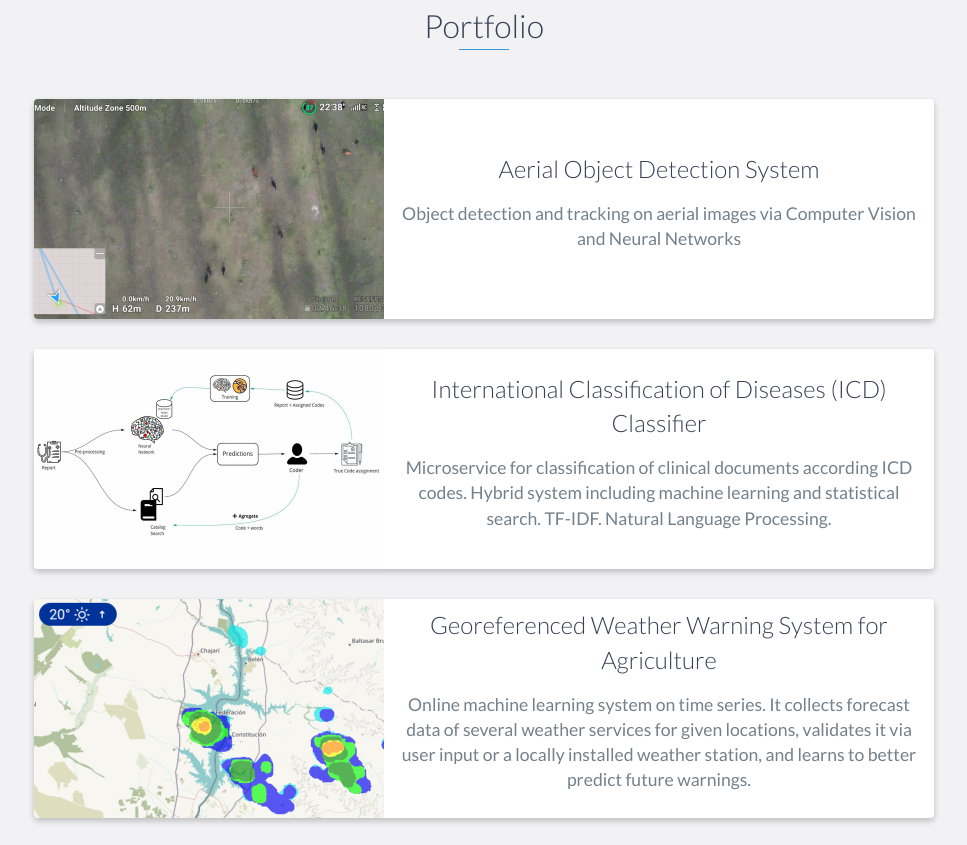
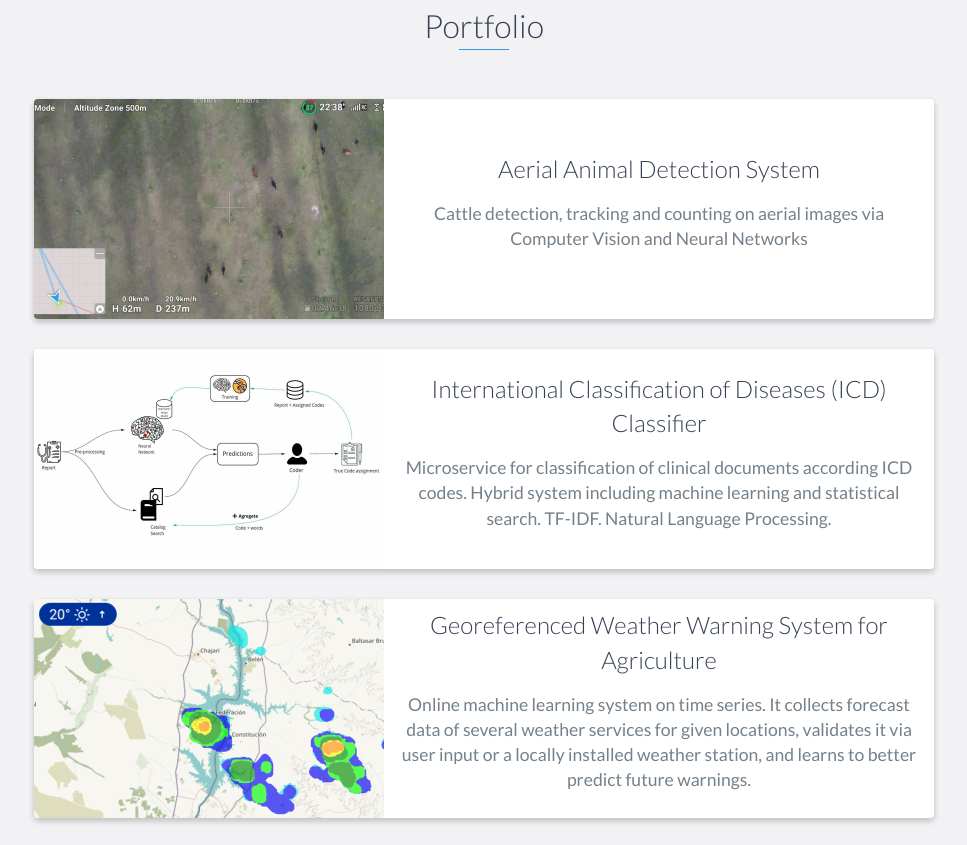
Before and after one commit to slovanos/slovanos.github.io, a plain HTML site: page index.html in a window 1280 px wide. Shown: the part 1675-2520 px from the top of the page, without its empty margins (156-1123 px from the left). Drawn offline with nearby package versions, Linux system fonts and the light colour scheme.

Commit message:
update description of aerial object detection system

```diff
--- a/index.html
+++ b/index.html
@@ -130,9 +130,9 @@
                     </div>
                     <!-- End .project-image -->
                     <div class="project-info">
-                        <h3>Aerial Object Detection System</h3>
+                        <h3>Aerial Animal Detection System</h3>
                         <p>
-                            Object detection and tracking on aerial images via Computer Vision and Neural Networks
+                            Cattle detection, tracking and counting on aerial images via Computer Vision and Neural Networks
                         </p>
                     </div>
                     <!-- End .project-info -->
```
